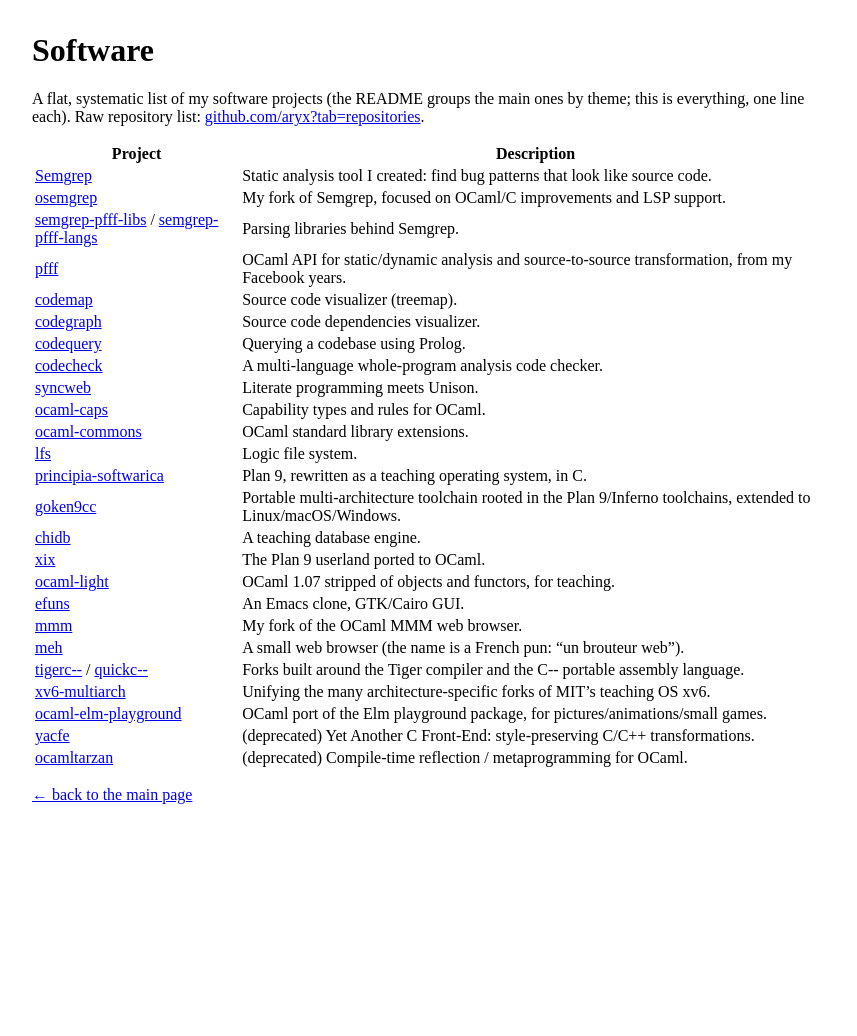
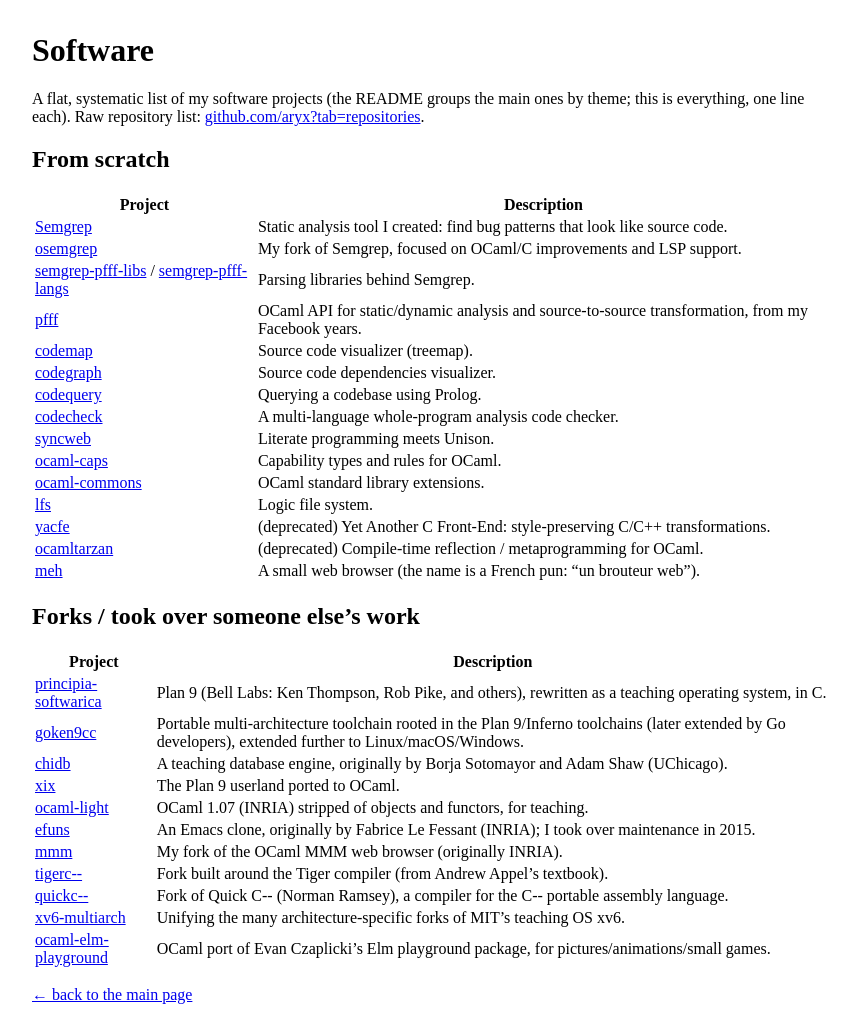
Before and after one commit to aryx/aryx.github.io, a Jekyll site: the page built from software.md, in a window 1280 px wide. Shown: the whole page, without its empty margins (208-1065 px from the left). Built offline with Jekyll 4.4.1, drawn with Linux system fonts in a browser that asks for light colours; our own code applies the rules of GitHub Pages for plain Markdown files; before the commit the page ends 900 px from its top, so only the background shows below that.

Commit message:
Split software.md into "From scratch" vs forked/took-over work
Original creations (Semgrep, codemap/codegraph, syncweb, lfs, yacfe,
ocamltarzan, meh, ...) vs projects that started as someone else's work
(Plan 9 for principia/xix/goken9cc, INRIA's OCaml/efuns/mmm, MIT's xv6,
Appel's Tiger, Ramsey's Quick C--, Sotomayor & Shaw's chidb, Czaplicki's
Elm playground), with brief attribution for each fork's origin.
Co-Authored-By: Claude Sonnet 5 <noreply@anthropic.com>
Claude-Session: https://claude.ai/code/session_011KC6JQaAu5SeGc6dgD48Rt

```diff
--- a/software.md
+++ b/software.md
@@ -3,6 +3,8 @@
 A flat, systematic list of my software projects (the README groups the main ones by theme; this
 is everything, one line each). Raw repository list:
 [github.com/aryx?tab=repositories](https://github.com/aryx?tab=repositories).
+
+## From scratch
 
 | Project | Description |
 |---|---|
@@ -18,18 +20,24 @@ is everything, one line each). Raw repository list:
 | [ocaml-caps](https://github.com/aryx/ocaml-caps) | Capability types and rules for OCaml. |
 | [ocaml-commons](https://github.com/aryx/ocaml-commons) | OCaml standard library extensions. |
 | [lfs](https://github.com/aryx/lfs) | Logic file system. |
-| [principia-softwarica](https://github.com/aryx/principia-softwarica) | Plan 9, rewritten as a teaching operating system, in C. |
-| [goken9cc](https://github.com/aryx/goken9cc) | Portable multi-architecture toolchain rooted in the Plan 9/Inferno toolchains, extended to Linux/macOS/Windows. |
-| [chidb](https://github.com/aryx/chidb) | A teaching database engine. |
-| [xix](https://github.com/aryx/xix) | The Plan 9 userland ported to OCaml. |
-| [ocaml-light](https://github.com/aryx/ocaml-light) | OCaml 1.07 stripped of objects and functors, for teaching. |
-| [efuns](https://github.com/aryx/efuns) | An Emacs clone, GTK/Cairo GUI. |
-| [mmm](https://github.com/aryx/mmm) | My fork of the OCaml MMM web browser. |
-| [meh](https://github.com/aryx/meh) | A small web browser (the name is a French pun: "un brouteur web"). |
-| [tigerc\-\-](https://github.com/aryx/tigerc--) / [quickc\-\-](https://github.com/aryx/quickc--) | Forks built around the Tiger compiler and the C\-\- portable assembly language. |
-| [xv6-multiarch](https://github.com/aryx/xv6-multiarch) | Unifying the many architecture-specific forks of MIT's teaching OS xv6. |
-| [ocaml-elm-playground](https://github.com/aryx/ocaml-elm-playground) | OCaml port of the Elm playground package, for pictures/animations/small games. |
 | [yacfe](https://github.com/aryx/yacfe) | (deprecated) Yet Another C Front-End: style-preserving C/C++ transformations. |
 | [ocamltarzan](https://github.com/aryx/ocamltarzan) | (deprecated) Compile-time reflection / metaprogramming for OCaml. |
+| [meh](https://github.com/aryx/meh) | A small web browser (the name is a French pun: "un brouteur web"). |
+
+## Forks / took over someone else's work
+
+| Project | Description |
+|---|---|
+| [principia-softwarica](https://github.com/aryx/principia-softwarica) | Plan 9 (Bell Labs: Ken Thompson, Rob Pike, and others), rewritten as a teaching operating system, in C. |
+| [goken9cc](https://github.com/aryx/goken9cc) | Portable multi-architecture toolchain rooted in the Plan 9/Inferno toolchains (later extended by Go developers), extended further to Linux/macOS/Windows. |
+| [chidb](https://github.com/aryx/chidb) | A teaching database engine, originally by Borja Sotomayor and Adam Shaw (UChicago). |
+| [xix](https://github.com/aryx/xix) | The Plan 9 userland ported to OCaml. |
+| [ocaml-light](https://github.com/aryx/ocaml-light) | OCaml 1.07 (INRIA) stripped of objects and functors, for teaching. |
+| [efuns](https://github.com/aryx/efuns) | An Emacs clone, originally by Fabrice Le Fessant (INRIA); I took over maintenance in 2015. |
+| [mmm](https://github.com/aryx/mmm) | My fork of the OCaml MMM web browser (originally INRIA). |
+| [tigerc\-\-](https://github.com/aryx/tigerc--) | Fork built around the Tiger compiler (from Andrew Appel's textbook). |
+| [quickc\-\-](https://github.com/aryx/quickc--) | Fork of Quick C\-\- (Norman Ramsey), a compiler for the C\-\- portable assembly language. |
+| [xv6-multiarch](https://github.com/aryx/xv6-multiarch) | Unifying the many architecture-specific forks of MIT's teaching OS xv6. |
+| [ocaml-elm-playground](https://github.com/aryx/ocaml-elm-playground) | OCaml port of Evan Czaplicki's Elm playground package, for pictures/animations/small games. |
 
 [&larr; back to the main page](README.md)
```
